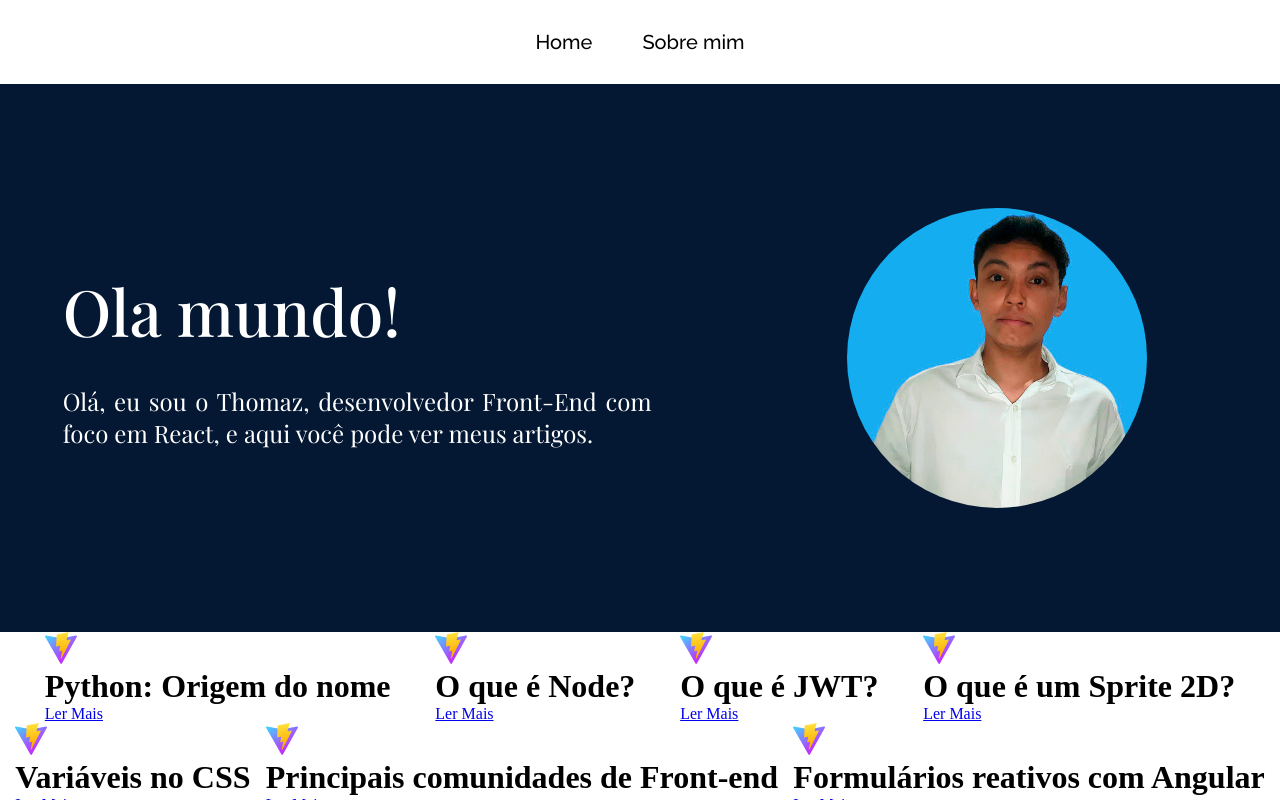
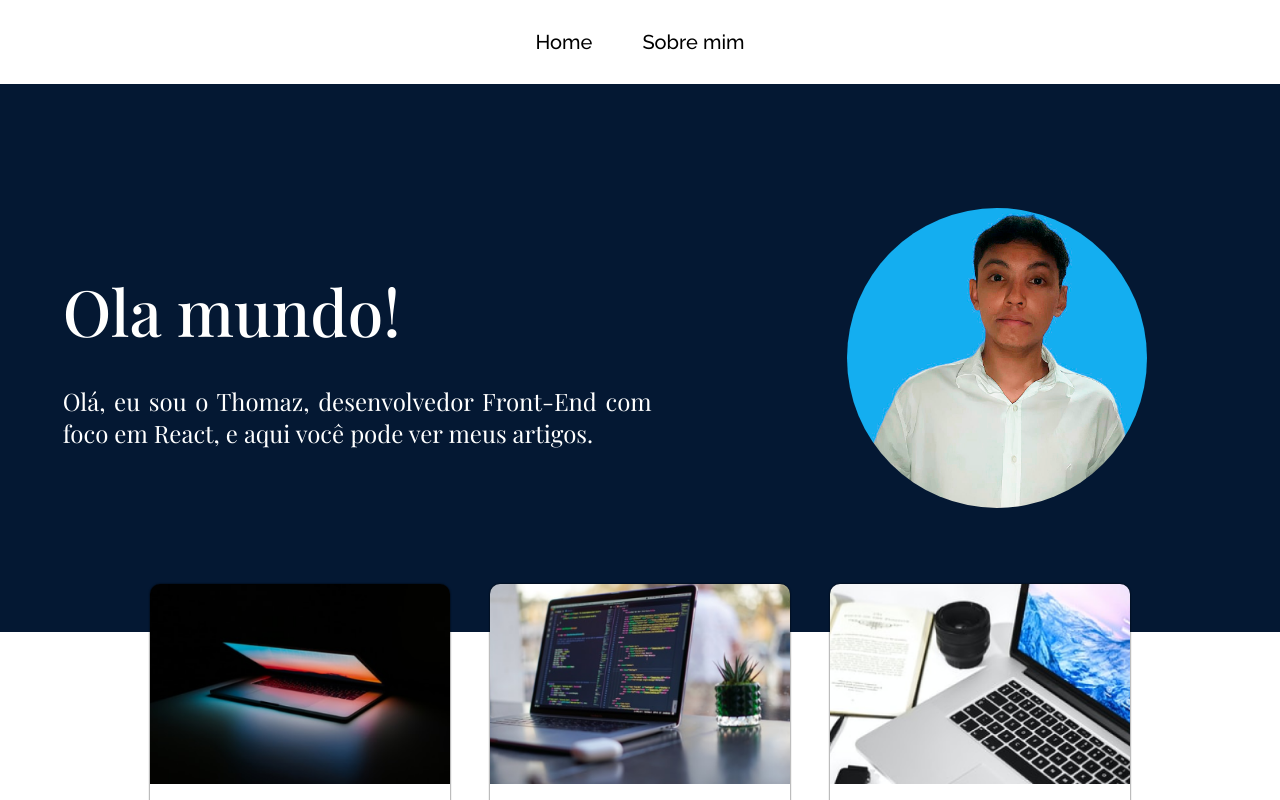
Before and after one commit to ThomazHilario/React-One, a React (Vite) app in the folder ola-mundo/: page / in a window 1280 px wide. Shown: the top 800 px of the page. Built offline with nearby package versions, Linux system fonts and the light colour scheme; a web font is replaced by a local one.

Commit message:
style: Card.jsx
- Criar toda a estilização do componente card.

```diff
--- /dev/null
+++ b/ola-mundo/src/Components/Card/card.css
@@ -0,0 +1,33 @@
+.card{
+    height: auto;
+    padding-bottom: 20px;
+    width: 300px;
+    box-shadow: 0px 0px 2px black;
+    border-radius: 10px;
+    display: flex;
+    flex-direction: column;
+    align-items: center;
+    gap: 20px;
+    overflow: hidden;
+    font-family: "Raleway", sans-serif;;
+}
+
+.card > img{
+    height: 200px;
+    width: 100%;
+    object-fit: cover;
+}
+
+.card > h1{
+    font-size: 16px;
+    text-align: center;
+}
+
+.card > a{
+    text-decoration: none;
+    background-color: rgb(74, 74, 206);
+    color: white;
+    padding: 10px 30px;
+    border-radius: 20px;
+    font-weight: 500;
+}
--- a/ola-mundo/src/Components/Card/index.jsx
+++ b/ola-mundo/src/Components/Card/index.jsx
@@ -1,11 +1,14 @@
 import { Link } from 'react-router-dom'
+
+// css import
+import './card.css'
 
 export const Card = ({titulo, id}) => {
     return(
         <div className="card">
-            <img src='vite.svg'/>
+            <img src={`posts/${id}/capa.png`}/>
             <h1>{titulo}</h1>
-            <Link to={`/post/${id}`}>Ler Mais</Link>
+            <Link to={`/post/${id}`}>Ler</Link>
         </div>
     )
 }
--- a/ola-mundo/src/pages/Home/home.css
+++ b/ola-mundo/src/pages/Home/home.css
@@ -1,5 +1,12 @@
+main{
+    margin-top: -3rem;
+}
+
 .container__cards{
     display: flex;
     flex-wrap: wrap;
-    justify-content: space-evenly;
+    justify-content: center;
+    align-items: center;
+    gap: 40px;
+    list-style: none;
 }
--- a/ola-mundo/src/pages/Home/index.jsx
+++ b/ola-mundo/src/pages/Home/index.jsx
@@ -11,7 +11,7 @@ export const Home = () => {
     return(
         <main>
             <ul className='container__cards'>
-                {posts.map(post => <Card key={post.id} id={post.id} titulo={post.titulo}/>)}
+                {posts.map(post => <li key={post.id}><Card id={post.id} titulo={post.titulo}/></li>)}
             </ul>
         </main>
     )
```
